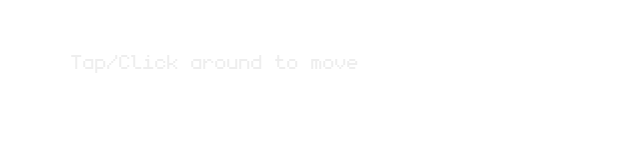
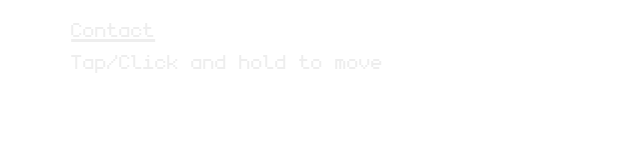
Before and after one commit to kaiwright/gamePortfolio, a website built with Vite: page index.html in a window 1280 px wide. Shown: the full height of the page, 0-640 px from the left. Built offline with nearby package versions, Linux system fonts and the light colour scheme; what kaboom would draw is missing.

Commit message:
Add updates with a contact button

```diff
--- a/index.html
+++ b/index.html
@@ -1,11 +1,13 @@
 <!doctype html>
 <html lang="en">
+
 <head>
   <meta charset="UTF-8" />
   <link rel="icon" type="image/svg+xml" href="/vite.svg" />
   <meta name="viewport" content="width=device-width, initial-scale=1.0" />
   <title>Kai Wright Portfolio</title>
 </head>
+
 <body>
   <style>
     @font-face {
@@ -70,11 +72,24 @@
       display: flex;
       flex-direction: column;
       color: rgb(238, 238, 238);
+      justify-content: space-between;
     }
+
+    .contact {
+      position: absolute;
+      left: 5%;
+      top: 1vh;
+      display: flex;
+      flex-direction: column;
+      color: rgb(238, 238, 238);
+      justify-content: space-between;
+    }
+
   </style>
   <div id="app">
     <div>
-        <p class="note">Tap/Click around to move</p>
+        <p class="note">Tap/Click and hold to move</p>
+        <a class="contact" href="https://linktr.ee/kaiwright_design" target="_blank">Contact</a>
 
       <div id="textbox-container" style="display: none">
         <div id="textbox">
@@ -89,4 +104,5 @@
   </div>
   <script type="module" src="src/main.js"></script>
 </body>
+
 </html>
```
Lines whose indentation alone changed are shown as unchanged.
